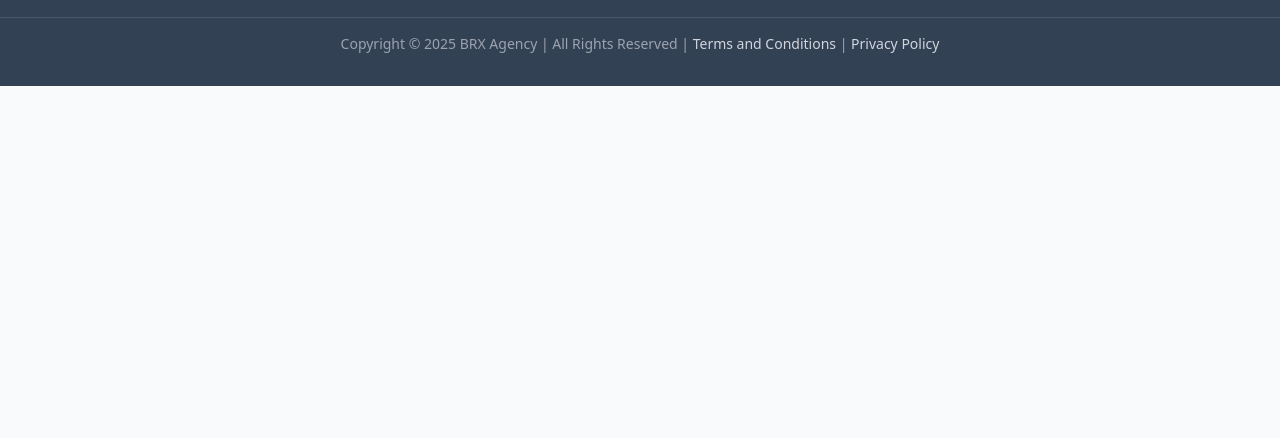
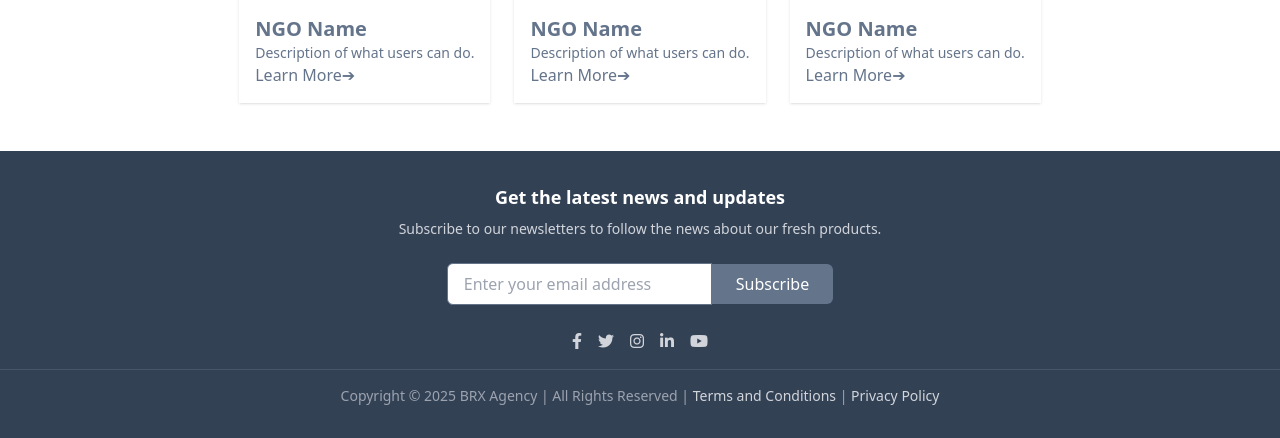
Before and after one commit to remoo69/GoodSamariTAN, a Django app: page /about/ in a window 1280 px wide. Shown: the part 2199-2637 px from the top of the page. Before the commit the page ends 2285 px from the top, so only its background shows below. Run offline with Django 5.2, Linux system fonts and the light colour scheme; style sheets or scripts are compiled from the project's sources; parts of the project's set-up code (start-up, migrations or seed data) failed here and were passed over; some libraries are stand-ins or nearby versions.

Commit message:
Finished About Frontend

```diff
--- a/application/templates/about_page.html
+++ b/application/templates/about_page.html
@@ -36,7 +36,7 @@
   <!-- Name Section -->
   <section class="w-full bg-white py-8">
     <div class="flex flex-col md:flex-col justify-center items-center max-w-7xl mx-auto px-4 sm:px-6 lg:px-8 space-y-5">
-        <div class="text-center md:text-center w-full mb-8">
+        <div class="text-center md:text-center w-full mb-3">
             <h1 class="text-3xl md:text-4xl font-bold text-center">{{ngo.name}} </h1>
         </div>
         <img src="/media/ngo/ngo_logo2.png" alt="Action Image" class="w-[900px] h-[500px] object-cover">
@@ -90,55 +90,68 @@
       </div>
     </div>
     <div class="flex flex-col md:flex-col justify-center items-center max-w-7xl mx-auto px-4 sm:px-6 lg:px-8">
-      <div class="text-center md:flex-col w-full mb-8 space-y-5">
+      <div class="text-center md:flex-col w-full mb-8 grid-rows-3 space-y-5">
           <h1 class="text-3xl md:text-4xl font-bold text-left">Gallery </h1>
           <p class="mt-4 text-base md:text-lg text-slate-600 text-left">Lorem ipsum dolor sit amet, consectetur adipiscing elit. Mollis sit aliquam sit nullam neque.</p>
           <div class="grid grid-cols-3 gap-4">
             <div class="bg-gray-100  p-4">
-              <img src="image1.jpg" alt="Image 1" class="w-full h-24 object-cover rounded">
+              <img src="/media/ngo/ngo_logo2.png" alt="Image 1" class="w-full h-24 object-cover rounded">
             </div>
             <div class="bg-gray-100  p-4">
-              <img src="image2.jpg" alt="Image 2" class="w-full h-24 object-cover rounded-lg">
+              <img src="/media/ngo/ngo_logo2.png" alt="Image 2" class="w-full h-24 object-cover rounded-lg">
             </div>
             <div class="bg-gray-100  p-4">
-              <img src="image3.jpg" alt="Image 3" class="w-full h-24 object-cover rounded-lg">
+              <img src="/media/ngo/ngo_logo2.png" alt="Image 3" class="w-full h-24 object-cover rounded-lg">
             </div>
             <div class="bg-gray-100  p-4">
-              <img src="image4.jpg" alt="Image 4" class="w-full h-24 object-cover rounded-lg">
+              <img src="/media/ngo/ngo_logo2.png" alt="Image 4" class="w-full h-24 object-cover rounded-lg">
             </div>
             <div class="bg-gray-100  p-4">
-              <img src="image5.jpg" alt="Image 5" class="w-full h-24 object-cover ">
+              <img src="/media/ngo/ngo_logo2.png" alt="Image 5" class="w-full h-24 object-cover ">
             </div>
             <div class="bg-gray-100  p-4">
-              <img src="image6.jpg" alt="Image 6" class="w-full h-24 object-cover rounded-lg">
+              <img src="/media/ngo/ngo_logo2.png" alt="Image 6" class="w-full h-24 object-cover rounded-lg">
             </div>
           </div>
-        </div>
-        <button class="px-5 py-3 bg-slate-500 text-white rounded-md hover:bg-slate-600 border-spacing-100">Donate Now ➔</button>
+          <div class="text-left mt-8">
+            <button class="px-5 py-3 bg-slate-500 text-white rounded-md hover:bg-slate-600 border-spacing-100">Donate Now ➔</button>
+          </div>
+      </div>
+
     </div>
 
   </section>
 
-<section>
-  <div class="col-span-3">
-    <img source="/media/ngo/ngo_logo1.png">
-    <h1 class="text-3xl md:text-4xl font-bold text-left">Gallery </h1>
-          <p class="mt-4 text-base md:text-lg text-slate-600 text-left">Lorem ipsum dolor sit amet, consectetur adipiscing elit. Mollis sit aliquam sit nullam neque.</p>
 
-  </div>
+
+  <section class="w-full py-12 bg-white">
+    <div class="flex flex-col md:flex-col justify-center items-center max-w-7xl mx-auto px-4 sm:px-6 lg:px-8 space-y-5">
+
+        <h1 class="text-3xl md:text-4xl font-bold text-center">Other Similar NGOs</h1>
+
+        <div class="grid grid-cols-1 md:grid-cols-2 lg:grid-cols-3 gap-6">
+            <div class=" shadow p-4">
+                <img src="/media/ngo/ngo_logo2.png" alt="Action Image" class="w-full h-40 object-cover rounded-lg mb-4" />
+                <h3 class="text-xl font-bold " >NGO Name</h3>
+                <p class="text-sm text-slate-500">Description of what users can do.</p>
+                <a href="" class="mt-5 pt-5">Learn More➔</a>
+            </div>
+            <div class=" shadow p-4">
+                <img src="/media/ngo/ngo_logo2.png" alt="Action Image" class="w-full h-40 object-cover rounded-lg mb-4" />
+                <h3 class="text-xl font-bold " >NGO Name</h3>
+                <p class="text-sm text-slate-500">Description of what users can do.</p>
+                <a href="" class="mt-5 pt-5">Learn More➔</a>
+            </div>
+            <div class=" shadow p-4">
+                <img src="/media/ngo/ngo_logo2.png" alt="Action Image" class="w-full h-40 object-cover rounded-lg mb-4" />
+                <h3 class="text-xl font-bold " >NGO Name</h3>
+                <p class="text-sm text-slate-500">Description of what users can do.</p>
+                <a href="" class="mt-5 pt-5">Learn More➔</a>
+            </div>
+
+        </div>
+    </div>
 </section>
-
-  {% comment %} <section class="w-full py-12 bg-gray-50">
-    <div class="max-w-7xl mx-auto px-4 sm:px-6 lg:px-8 text-center">
-      <div class="grid grid-cols-2 md:grid-cols-3 lg:grid-cols-4 gap-6">
-        <div class="bg-white rounded-lg shadow p-4">
-          <img src="placeholder-image.jpg" alt="Action Image" class="w-full h-40 object-cover rounded-lg mb-4" />
-          <h3 class="text-lg font-semibold text-slate-700">Action 1</h3>
-          <p class="text-sm text-slate-500">Description of what users can do.</p>
-        </div>
-      </div>
-    </div>
-  </section> {% endcomment %}
 
 
 
```
